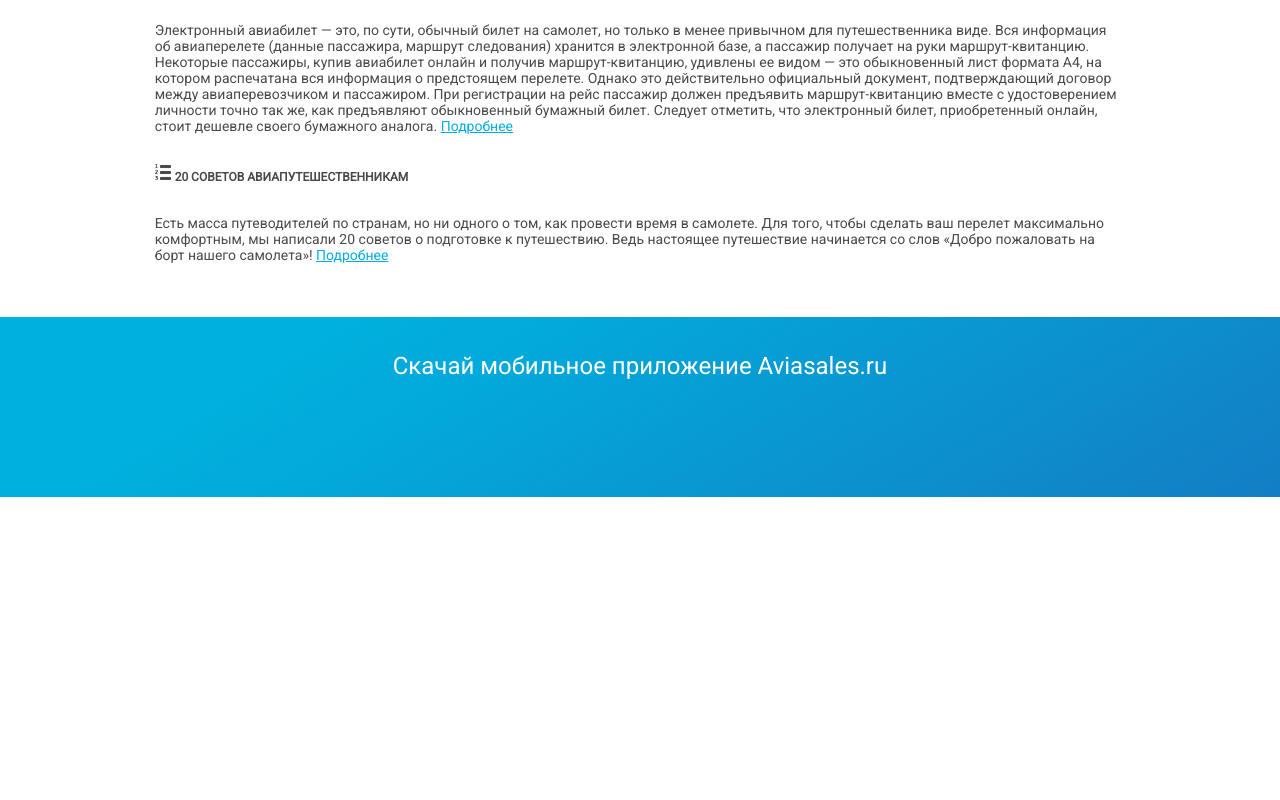
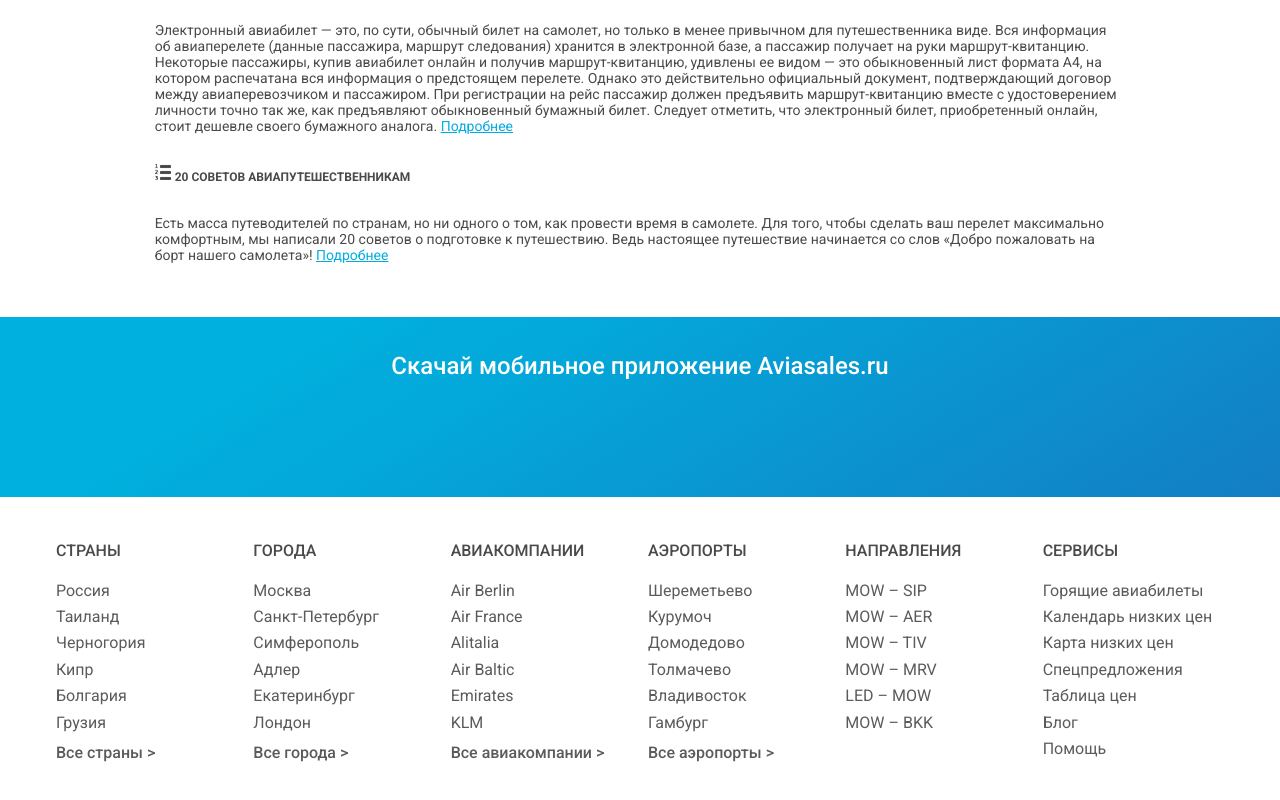
Before and after one commit to KonstBessonov/aviasales-demo-intensive, a React (Create React App) app: page / in a window 1280 px wide. Shown: the part 1607-2407 px from the top of the page. Before the commit the page ends 2104 px from the top, so only its background shows below. Built offline with nearby package versions, Linux system fonts and the light colour scheme.

Commit message:
Navigation section

```diff
--- a/src/App.css
+++ b/src/App.css
@@ -1,4 +1,4 @@
-@import url("https://fonts.googleapis.com/css?family=Roboto");
+@import url("https://fonts.googleapis.com/css?family=Roboto:400,500,700");
 
 .App {
   font-family: "Roboto", sans-serif;
--- a/src/App.js
+++ b/src/App.js
@@ -5,6 +5,7 @@ import PopularDirections from "./PopularDirections";
 import SpecialOffers from "./SpecialOffers";
 import Articles from "./Articles";
 import MobileApp from "./MobileApp";
+import Navigation from "./Navigation";
 
 import "./App.css";
 
@@ -18,6 +19,7 @@ class App extends Component {
         <SpecialOffers />
         <Articles />
         <MobileApp />
+        <Navigation />
       </div>
     );
   }
--- /dev/null
+++ b/src/Navigation/index.js
@@ -0,0 +1,110 @@
+import React from "react";
+import styled from "styled-components";
+import { WhiteSection } from "../assets";
+
+const Title = styled.h2`
+  font-size: 2rem;
+  font-weight: 500;
+  padding-top: 4rem;
+`;
+
+const Link = styled.a`
+  display: block;
+  text-decoration: none;
+  font-size: 2rem;
+  color: #5B5B5C;
+  padding-top: 1rem;
+  }
+`;
+
+const LinkAll = Link.extend`
+  padding-top: 1.5rem;
+  font-weight: 500;
+  &:after {
+    content: ">";
+    display: inline-block;
+    margin-left: 0.5rem;
+  }
+`;
+
+export default () => {
+  return (
+    <WhiteSection>
+      <div className="container">
+        <div className="row">
+          <div class="col-xs-6 col-md-3 col-lg-2">
+            <Title>СТРАНЫ</Title>
+            <nav>
+              <Link href="#">Россия</Link>
+              <Link href="#">Таиланд</Link>
+              <Link href="#">Черногория</Link>
+              <Link href="#">Кипр</Link>
+              <Link href="#">Болгария</Link>
+              <Link href="#">Грузия</Link>
+              <LinkAll href="#">Все страны</LinkAll>
+            </nav>
+          </div>
+          <div className="col-xs-6 col-md-3 col-lg-2">
+            <Title>ГОРОДА</Title>
+            <nav>
+              <Link href="#">Москва</Link>
+              <Link href="#">Санкт-Петербург</Link>
+              <Link href="#">Симферополь</Link>
+              <Link href="#">Адлер</Link>
+              <Link href="#">Екатеринбург</Link>
+              <Link href="#">Лондон</Link>
+              <LinkAll href="#">Все города</LinkAll>
+            </nav>
+          </div>
+          <div className="col-xs-6 col-md-3 col-lg-2">
+            <Title>АВИАКОМПАНИИ</Title>
+            <nav>
+              <Link href="#">Air Berlin</Link>
+              <Link href="#">Air France</Link>
+              <Link href="#">Alitalia</Link>
+              <Link href="#">Air Baltic</Link>
+              <Link href="#">Emirates</Link>
+              <Link href="#">KLM</Link>
+              <LinkAll href="#">Все авиакомпании</LinkAll>
+            </nav>
+          </div>
+          <div className="col-xs-6 col-md-3 col-lg-2">
+            <Title>АЭРОПОРТЫ</Title>
+            <nav>
+              <Link href="#">Шереметьево</Link>
+              <Link href="#">Курумоч</Link>
+              <Link href="#">Домодедово</Link>
+              <Link href="#">Толмачево</Link>
+              <Link href="#">Владивосток</Link>
+              <Link href="#">Гамбург</Link>
+              <LinkAll href="#">Все аэропорты</LinkAll>
+            </nav>
+          </div>
+          <div className="col-xs-6 col-md-3 col-lg-2">
+            <Title>НАПРАВЛЕНИЯ</Title>
+            <nav>
+              <Link href="#">MOW – SIP</Link>
+              <Link href="#">MOW – AER</Link>
+              <Link href="#">MOW – TIV</Link>
+              <Link href="#">MOW – MRV</Link>
+              <Link href="#">LED – MOW</Link>
+              <Link href="#">MOW – BKK</Link>
+            </nav>
+          </div>
+          <div className="col-xs-6 col-md-3 col-lg-2">
+            <Title>СЕРВИСЫ</Title>
+            <nav>
+              <Link href="#">Горящие авиабилеты</Link>
+              <Link href="#">Календарь низких цен</Link>
+              <Link href="#">Карта низких цен</Link>
+              <Link href="#">Спецпредложения</Link>
+              <Link href="#">Таблица цен</Link>
+              <Link href="#">Блог</Link>
+              <Link href="#">Помощь</Link>
+            </nav>
+          </div>
+        </div>
+      </div>
+    </WhiteSection>
+  );
+};
```
